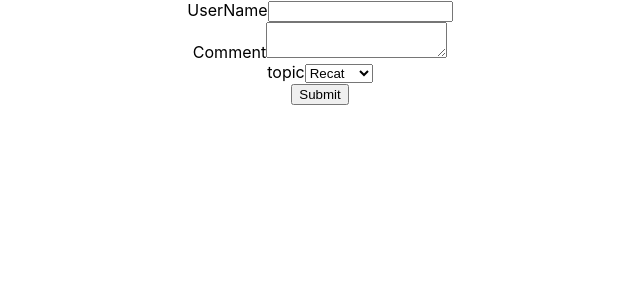
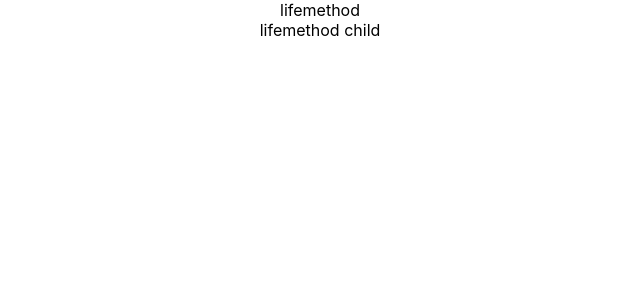
Before and after one commit to chiku1c/video18, a React (Create React App) app: page / in a window 1280 px wide. Shown: the top 300 px of the page, without its empty margins (320-960 px from the left). Built offline with nearby package versions, Linux system fonts and the light colour scheme.

Commit message:
life cyle

```diff
--- a/src/App.js
+++ b/src/App.js
@@ -1,5 +1,6 @@
 import './App.css';
-import BasicForm from './componants/BasicForm';
+import LifeCycleA from './componants/LifeCycleA';
+// import BasicForm from './componants/BasicForm';
 //import Css from './componants/Css';
 //import Inline from './Inline';
 // import NameList from './componants/NameList';
@@ -12,9 +13,10 @@ function App() {
       {/* <UserGreeting/> */}
       {/* <Css primary={true} /> */}
       {/* <Inline /> */}
+      {/* <BasicForm/> */}
+      <LifeCycleA/>
 
 
-      <BasicForm/>
     </div>
   );
 }
--- /dev/null
+++ b/src/componants/ChuldLife.js
@@ -0,0 +1,27 @@
+import React, { Component } from 'react'
+
+export default class ChuldLife extends Component {
+    constructor(props){
+        super(props)
+        this.state={
+            name:"sikandar"
+        }
+
+        console.log("Lifecycle")
+    }
+    static getDerivedStateFrom(props,state){
+    console.log('lifeb')
+    return null
+    }
+    componentDidMount(){
+        console.log("life")
+    }
+    render() {
+        console.log("lifed")
+        return (
+            <div>
+              lifemethod   child
+            </div>
+        )
+        }
+}
```
